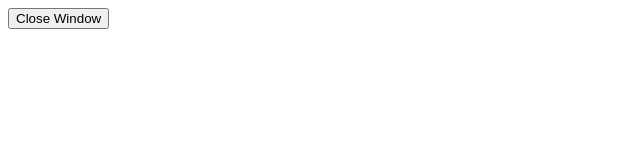
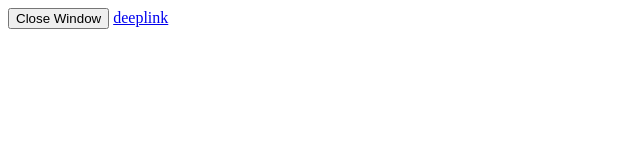
Before and after one commit to chenglinq/chenglinq.github.io, a plain HTML site: page index.html in a window 1280 px wide. Shown: the full height of the page, 0-640 px from the left. Drawn offline with Linux system fonts and the light colour scheme.

Commit message:
deeplink

```diff
--- a/index.html
+++ b/index.html
@@ -11,5 +11,7 @@
    -->
    <body>
        <button onclick="tryCloseWindow()">Close Window</button>
+
+       <a href="intent://podcast-details?id=pm1brief240324en_us#Intent;package=com.opera.android;scheme=op-news;S.browser_fallback_url=https://play.google.com/store/apps/details%3Fid%3Dcom.opera.app.news&pcampaignid%3Dfdl_short&url%3Dhttps://baidu.com;end">deeplink</a>
    </body>
 </html>
```
